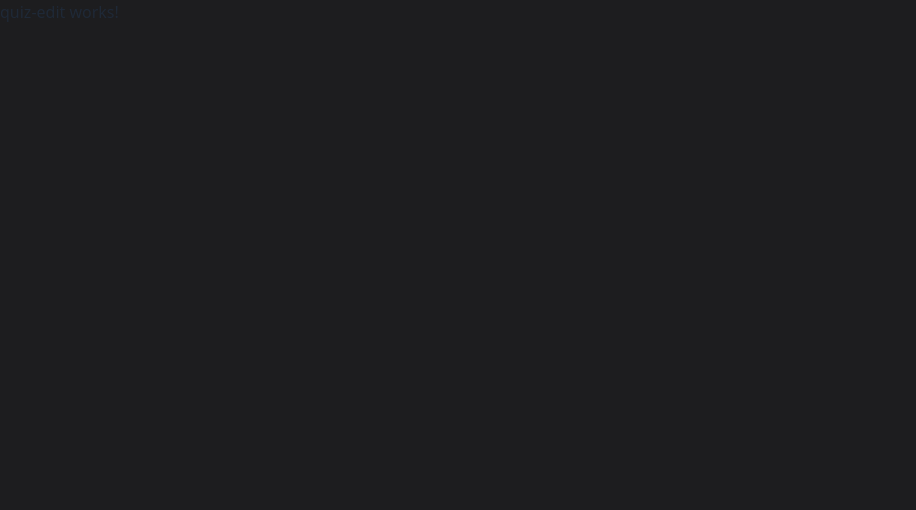
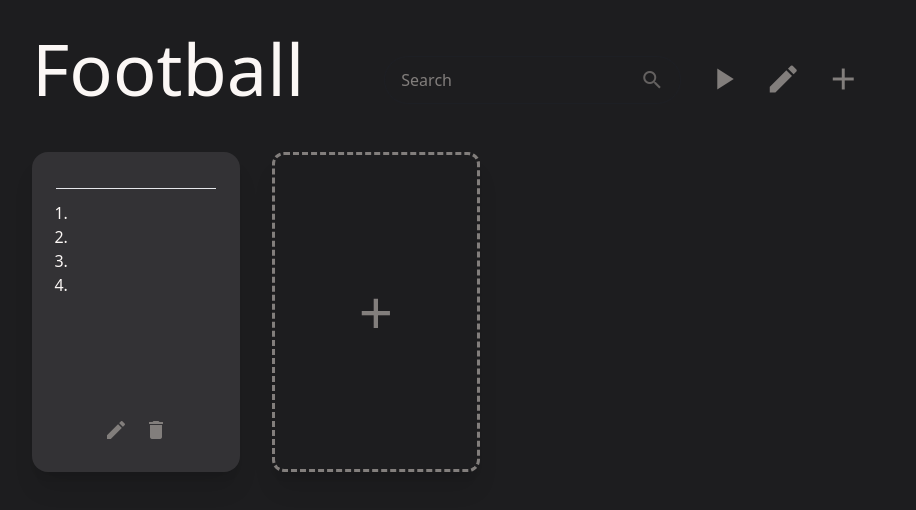
Before and after one commit to nguyenhoang-duc/Tehut, an Angular app: page /quizzes/1/edit in a window 1280 px wide. Shown: the top 510 px of the page, without its empty margins (0-916 px from the left). Built offline with nearby package versions, Linux system fonts and the light colour scheme.

Commit message:
Created basic view for question overview of quiz

```diff
--- /dev/null
+++ b/src/app/question/components/question-card/question-card.component.html
@@ -0,0 +1,30 @@
+<article
+  class="flex h-80 w-52 flex-col flex-nowrap justify-between rounded-2xl bg-base2 p-6 shadow-xl">
+  <!-- Question Overview -->
+  <div>
+    <h1 class="text-xl text-primary-content">{{ quizQuestion.question }}</h1>
+    <hr class="my-3" />
+    <ol class="ml-4 list-decimal text-primary-content">
+      <li>{{ quizQuestion.answer1 }}</li>
+      <li>{{ quizQuestion.answer2 }}</li>
+      <li>{{ quizQuestion.answer3 }}</li>
+      <li>{{ quizQuestion.answer4 }}</li>
+    </ol>
+  </div>
+
+  <!-- Quiz Question Action Buttons -->
+  <div class="mt-4 flex items-baseline justify-center gap-4">
+    <button class="tooltip-base" data-tip="Edit Question" (click)="onEdit()">
+      <mat-icon
+        class="inline-block text-secondary-content hover:cursor-pointer hover:text-primary-content"
+        >edit</mat-icon
+      >
+    </button>
+    <button class="tooltip-base" data-tip="Delete Question" (click)="onDelete()">
+      <mat-icon
+        class="inline-block text-secondary-content hover:cursor-pointer hover:text-primary-content"
+        >delete</mat-icon
+      >
+    </button>
+  </div>
+</article>
--- /dev/null
+++ b/src/app/question/components/question-card/question-card.component.ts
@@ -0,0 +1,30 @@
+import { Component, Input, OnInit } from '@angular/core';
+import { QuizQuestion } from '../../models/question.model';
+import { QuestionService } from '../../services/question.service';
+import { Quiz } from '../../../quiz/models/quiz.model';
+
+@Component({
+  selector: 'app-question-card',
+  templateUrl: './question-card.component.html',
+  styleUrl: './question-card.component.css',
+})
+export class QuestionCardComponent implements OnInit {
+  @Input()
+  quiz!: Quiz;
+
+  @Input()
+  quizQuestion!: QuizQuestion;
+
+  @Input()
+  questionIndex: number = -1;
+
+  constructor(private questionService: QuestionService) {}
+
+  ngOnInit(): void {}
+
+  onEdit() {}
+
+  onDelete() {
+    this.questionService.deleteQuizQuestion(this.quiz, this.questionIndex);
+  }
+}
--- /dev/null
+++ b/src/app/question/services/question.service.ts
@@ -0,0 +1,24 @@
+import { Injectable } from '@angular/core';
+import { Quiz } from '../../quiz/models/quiz.model';
+import { QuizQuestion } from '../models/question.model';
+
+@Injectable({
+  providedIn: 'root',
+})
+export class QuestionService {
+  addEmptyQuizQuestion(quiz: Quiz) {
+    quiz.questions.push(
+      new QuizQuestion(
+        'No Question',
+        'Empty Answer 1',
+        'Empty Answer 2',
+        'Empty Answer 3',
+        'Empty Answer 4'
+      )
+    );
+  }
+
+  deleteQuizQuestion(quiz: Quiz, index: number) {
+    quiz.questions.splice(index, 1);
+  }
+}
--- a/src/app/quiz/components/quiz-card/quiz-card.component.html
+++ b/src/app/quiz/components/quiz-card/quiz-card.component.html
@@ -1,7 +1,8 @@
-<article class="flex h-80 w-52 flex-col flex-nowrap gap-4 rounded-2xl bg-base2 p-2 shadow-xl">
+<article
+  class="flex h-80 w-52 flex-col flex-nowrap justify-between rounded-2xl bg-base2 p-2 shadow-xl">
   <!-- Quiz Image -->
   @if (quiz?.imagePath) {
-    <figure class="overflow-hidden rounded-xl">
+    <figure class="h-52 overflow-hidden rounded-xl">
       <img [src]="quiz?.imagePath" alt="quiz image" />
     </figure>
   } @else {
@@ -11,13 +12,13 @@
   }
 
   <!-- Quiz Summary -->
-  <div>
+  <div class="mt-2">
     <h1 class="text-center text-xl text-primary-content">{{ quizName }}</h1>
     <h2 class="text-center text-secondary-content">{{ questionCount }}</h2>
   </div>
 
   <!-- Quiz Action Buttons -->
-  <div class="flex justify-center gap-3">
+  <div class="mt-4 flex items-baseline justify-center gap-4">
     <button class="tooltip-base" data-tip="Run Quiz" (click)="onRun()">
       <mat-icon
         class="inline-block text-secondary-content hover:cursor-pointer hover:text-primary-content"
--- a/src/app/quiz/components/quiz-edit/quiz-edit.component.html
+++ b/src/app/quiz/components/quiz-edit/quiz-edit.component.html
@@ -1 +1,53 @@
-<p>quiz-edit works!</p>
+<article class="flex flex-col gap-12 p-8">
+  <!-- Header -->
+  <header class="flex items-center gap-6">
+    <h1 class="text-7xl text-primary-content">{{ quiz.name }}</h1>
+    <label class="input input-bordered ml-14 mt-6 flex items-center gap-2 rounded-3xl bg-base">
+      <input
+        type="text"
+        class="grow text-primary-content placeholder-secondary-content"
+        placeholder="Search" />
+      <mat-icon class="h-4 w-4 text-secondary-content opacity-70">search</mat-icon>
+    </label>
+    <button (click)="onRunQuiz()" class="tooltip-base mt-6" data-tip="Run Quiz">
+      <mat-icon class="min-h-9 min-w-9 text-4xl text-secondary-content hover:text-primary-content"
+        >play_arrow</mat-icon
+      >
+    </button>
+    <button (click)="onAddEmptyQuizQuestion()" class="tooltip-base mt-6" data-tip="Edit Name">
+      <mat-icon class="min-h-9 min-w-9 text-4xl text-secondary-content hover:text-primary-content"
+        >edit</mat-icon
+      >
+    </button>
+    <button (click)="onAddEmptyQuizQuestion()" class="tooltip-base mt-6" data-tip="Add Question">
+      <mat-icon class="min-h-9 min-w-9 text-4xl text-secondary-content hover:text-primary-content"
+        >add</mat-icon
+      >
+    </button>
+  </header>
+
+  <!-- Quiz Question List -->
+  <section class="flex flex-wrap">
+    @for (question of quiz.questions; track $index) {
+      <app-question-card
+        class="mb-8 mr-8"
+        [quiz]="quiz"
+        [quizQuestion]="question"
+        [questionIndex]="$index"></app-question-card>
+    }
+
+    <!-- Quiz Question Add Button  -->
+    <button
+      class="tooltip-base group mb-8 mr-8"
+      data-tip="Add Question"
+      (click)="onAddEmptyQuizQuestion()">
+      <div
+        class="flex h-80 w-52 items-center justify-center rounded-xl border-[3px] border-dashed border-secondary-content shadow-xl group-hover:border-primary-content">
+        <span
+          class="inline-block text-center text-6xl text-secondary-content group-hover:text-primary-content"
+          >+</span
+        >
+      </div>
+    </button>
+  </section>
+</article>
--- a/src/app/quiz/components/quiz-edit/quiz-edit.component.ts
+++ b/src/app/quiz/components/quiz-edit/quiz-edit.component.ts
@@ -1,10 +1,36 @@
-import { Component } from '@angular/core';
+import { Component, OnInit } from '@angular/core';
+import { ActivatedRoute, Router } from '@angular/router';
+import { QuizService } from '../../services/quiz.service';
+import { Quiz } from '../../models/quiz.model';
+import { QuizQuestion } from '../../../question/models/question.model';
+import { QuestionService } from '../../../question/services/question.service';
 
 @Component({
   selector: 'app-quiz-edit',
   templateUrl: './quiz-edit.component.html',
-  styleUrl: './quiz-edit.component.css'
+  styleUrl: './quiz-edit.component.css',
 })
-export class QuizEditComponent {
+export class QuizEditComponent implements OnInit {
+  quizIndex!: number;
+  quiz!: Quiz;
 
+  constructor(
+    private route: ActivatedRoute,
+    private router: Router,
+    private quizService: QuizService,
+    private questionService: QuestionService
+  ) {
+    this.quizIndex = route.snapshot.params['id'];
+    this.quiz = quizService.getQuizById(this.quizIndex);
+  }
+
+  ngOnInit(): void {}
+
+  onRunQuiz() {
+    this.router.navigate(['..', 'run'], { relativeTo: this.route });
+  }
+
+  onAddEmptyQuizQuestion() {
+    this.questionService.addEmptyQuizQuestion(this.quiz);
+  }
 }
--- a/src/app/quiz/components/quiz-list/quiz-list.component.html
+++ b/src/app/quiz/components/quiz-list/quiz-list.component.html
@@ -1,8 +1,8 @@
 <article class="flex flex-col gap-12 p-8">
   <!-- Header -->
-  <header class="flex items-center gap-8">
+  <header class="flex items-center gap-6">
     <h1 class="text-7xl text-primary-content">Home</h1>
-    <label class="input input-bordered ml-12 mt-6 flex items-center gap-2 rounded-3xl bg-base">
+    <label class="input input-bordered ml-14 mt-6 flex items-center gap-2 rounded-3xl bg-base">
       <input
         type="text"
         class="grow text-primary-content placeholder-secondary-content"
--- a/src/app/quiz/services/quiz.service.ts
+++ b/src/app/quiz/services/quiz.service.ts
@@ -13,7 +13,13 @@ export class QuizService {
     new Quiz(
       'Egyptian Gods',
       [
-        new QuizQuestion('', '', '', '', ''),
+        new QuizQuestion(
+          'What is the name of the egyptian god of wisdom and the moon?',
+          'Anubis',
+          'Thoth',
+          'Ramses',
+          'Zeus'
+        ),
         new QuizQuestion('', '', '', '', ''),
         new QuizQuestion('', '', '', '', ''),
         new QuizQuestion('', '', '', '', ''),
@@ -31,6 +37,10 @@ export class QuizService {
     return [...this.quizzes];
   }
 
+  getQuizById(index: number) {
+    return this.quizzes[index];
+  }
+
   addEmptyQuiz() {
     this.quizzes.push(new Quiz('No Title', []));
     this.quizListChanged.next();
```
Also changed, not shown: src/app/app.module.ts (+10 -1 lines), src/app/question/components/question-card/question-card.component.css (added).
